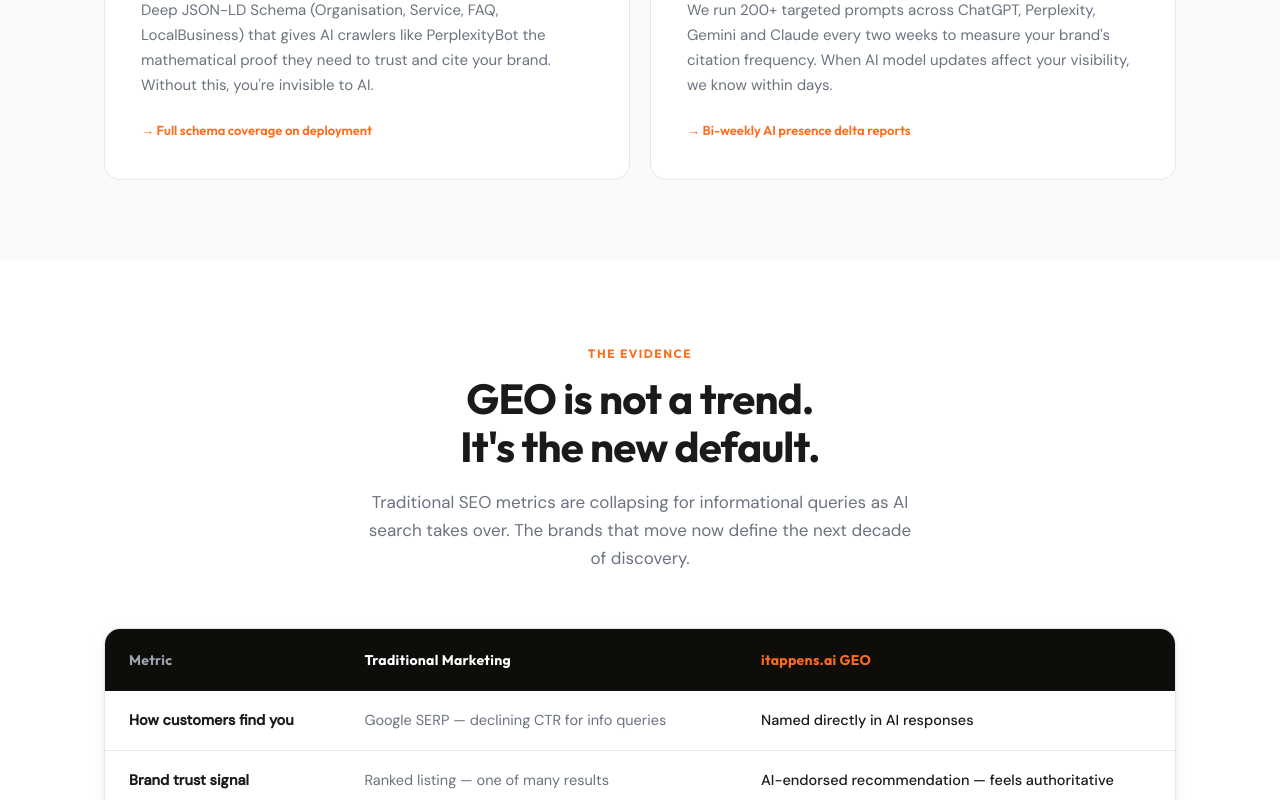
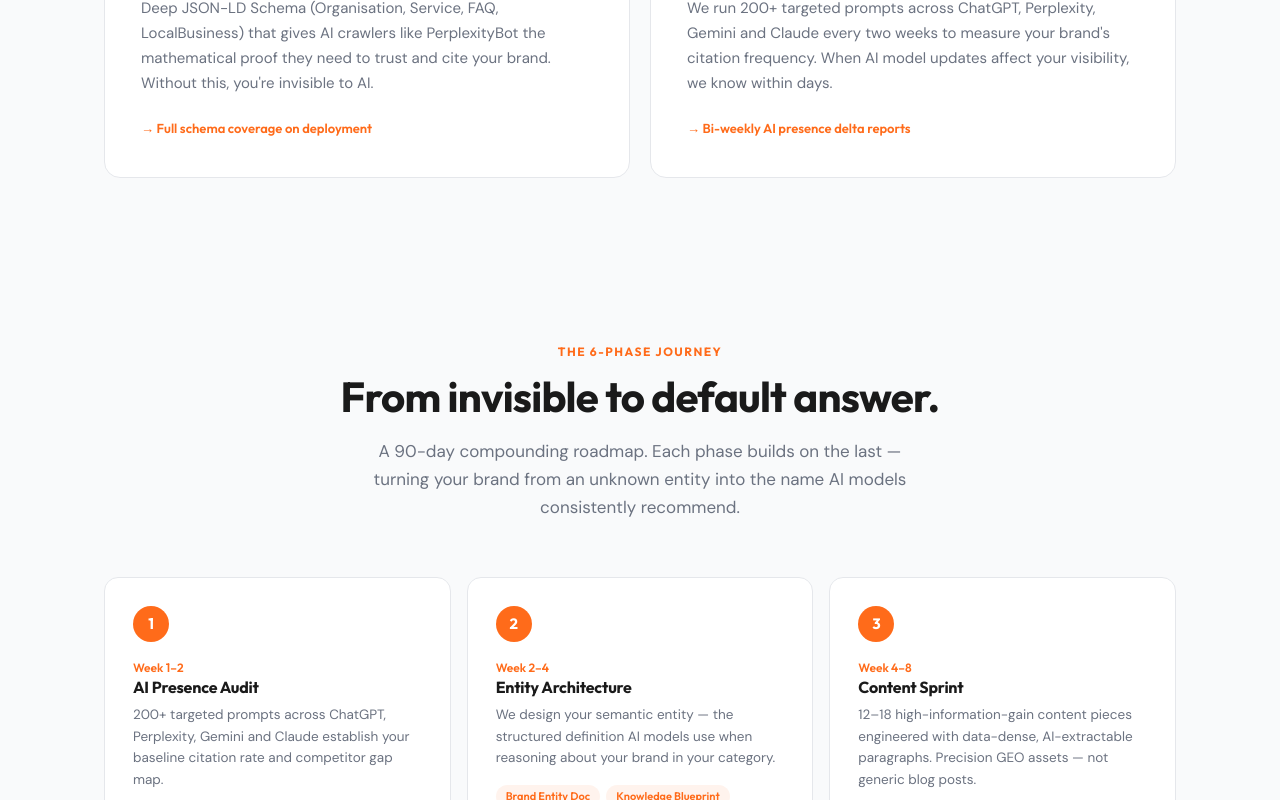
Before and after one commit to Tinko-recovery/GEO.itappens.ai, a Next.js app: page / in a window 1280 px wide. Shown: the part 2000-2800 px from the top of the page. Built offline with nearby package versions, Linux system fonts and the light colour scheme.

Commit message:
temp removal of Evidence section and button

```diff
--- a/app/page.tsx
+++ b/app/page.tsx
@@ -100,7 +100,6 @@
 
           <div className="hero-actions">
             <a href="#cta" className="btn btn-primary btn-lg">Start Free AI Audit →</a>
-            <a href="#proof" className="btn btn-outline btn-lg">See the Evidence</a>
           </div>
 
           <p className="hero-social-proof">
@@ -187,60 +186,6 @@
               <p>We run 200+ targeted prompts across ChatGPT, Perplexity, Gemini and Claude every two weeks to measure your brand's citation frequency. When AI model updates affect your visibility, we know within days.</p>
               <span className="pillar-outcome">→ Bi-weekly AI presence delta reports</span>
             </div>
-          </div>
-        </div>
-      </section>
-
-      <section className="comparison" id="proof">
-        <div className="container">
-          <div className="section-header">
-            <span className="section-tag">The Evidence</span>
-            <h2>GEO is not a trend.<br />It's the new default.</h2>
-            <p>Traditional SEO metrics are collapsing for informational queries as AI search takes over. The brands that move now define the next decade of discovery.</p>
-          </div>
-
-          <div className="table-wrap">
-            <table>
-              <thead>
-                <tr>
-                  <th>Metric</th>
-                  <th>Traditional Marketing</th>
-                  <th>itappens.ai GEO</th>
-                </tr>
-              </thead>
-              <tbody>
-                <tr>
-                  <td>How customers find you</td>
-                  <td>Google SERP — declining CTR for info queries</td>
-                  <td>Named directly in AI responses</td>
-                </tr>
-                <tr>
-                  <td>Brand trust signal</td>
-                  <td>Ranked listing — one of many results</td>
-                  <td>AI-endorsed recommendation — feels authoritative</td>
-                </tr>
-                <tr>
-                  <td>Optimisation approach</td>
-                  <td>Keyword density and backlinks</td>
-                  <td>Semantic entity + information density</td>
-                </tr>
-                <tr>
-                  <td>Indian market saturation</td>
-                  <td>5M+ competing domains on Google</td>
-                  <td>Under 200 GEO-optimised brands in India today</td>
-                </tr>
-                <tr>
-                  <td>Long-term asset value</td>
-                  <td>Rankings fluctuate with every algorithm update</td>
-                  <td>Entity citations compound over time</td>
-                </tr>
-                <tr>
-                  <td>Time to first result</td>
-                  <td>6–12 months for competitive keywords</td>
-                  <td>First citations typically within 8–12 weeks</td>
-                </tr>
-              </tbody>
-            </table>
           </div>
         </div>
       </section>
```
